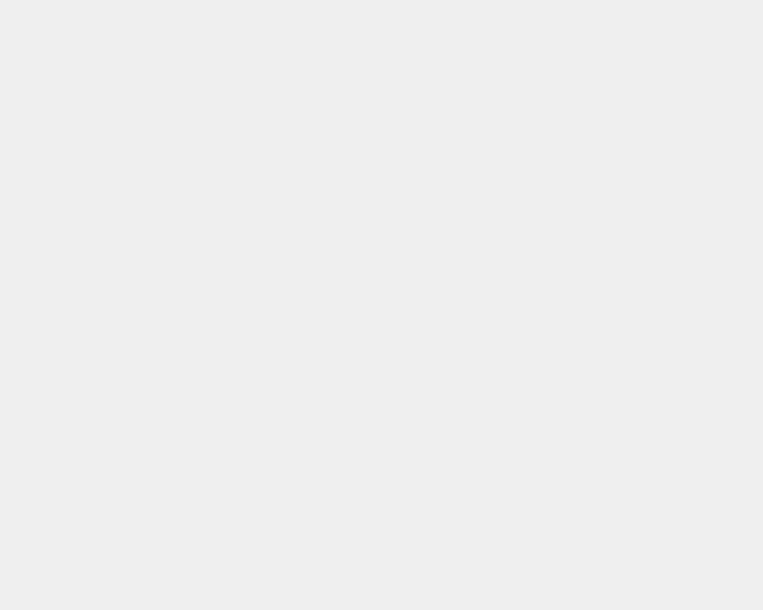
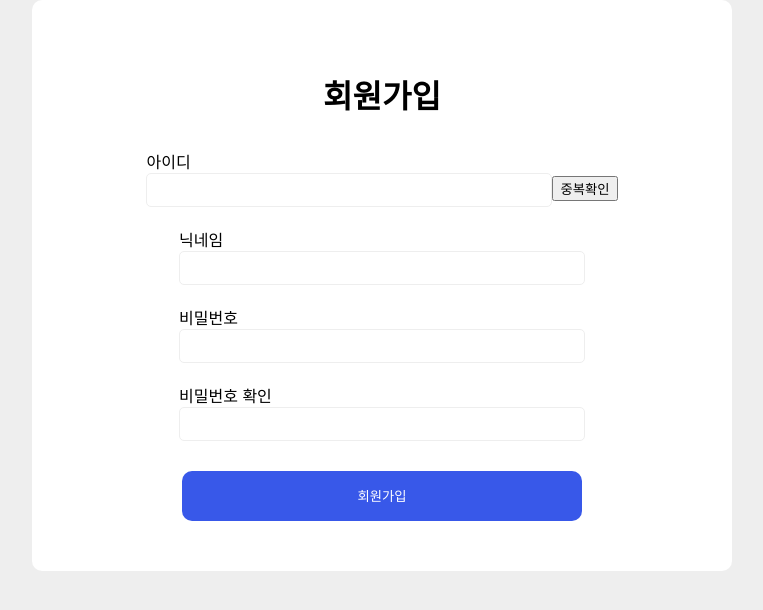
Before and after one commit to Greendeww/Mini_porject_SoSo_react, a React (Create React App) app: page /signin in a window 1280 px wide. Before the commit this address had no page. Shown: the top 610 px of the page, without its empty margins (258-1021 px from the left). Built offline with nearby package versions, Linux system fonts and the light colour scheme.

Commit message:
수정본

```diff
--- a/src/components/homecon/HomeContents.jsx
+++ b/src/components/homecon/HomeContents.jsx
@@ -1,12 +1,23 @@
 import React from 'react'
 import styled from 'styled-components'
+import { useState } from 'react';
+import HomeConModal from '../modal/HomeConModal';
 const HomeContents = () => {
-  return (
-    <Stcontainer>
-        <StConBox>
-            <StImgBox>
+    const [isOpen,setIsOpen] = useState(false)
+    const onClickButton = () => {
+        setIsOpen(true)
+    }
+    console.log(isOpen)
+    return (
+        <>
+        {isOpen ===true ?<HomeConModal open = {isOpen} onClose  = {() =>{
+            setIsOpen(false)
+        }}/>:null}
+        <StConBox >
+            <StImgBox onClick={
+            onClickButton}>
                 <ImageSize>
-                <StImg importance="auto" src="https://i.pinimg.com/564x/d9/c8/25/d9c8256448c3b7c1f8dc190264b1283c.jpg" alt="" />
+                    <StImg src="https://i.pinimg.com/564x/d9/c8/25/d9c8256448c3b7c1f8dc190264b1283c.jpg" alt="" />
                 </ImageSize>
                 <StImgBoxLike>❤️</StImgBoxLike>
             </StImgBox>
@@ -14,14 +25,12 @@ const HomeContents = () => {
                 <span>❤️ 1</span>
             </StLikeBox>
         </StConBox>
-    </Stcontainer>
-  )
+        </>
+    )
 }
 
 export default HomeContents
-const Stcontainer = styled.div`
-    padding: 30px;
-`
+
 
 const StConBox = styled.div`
    border-radius: 15px;
@@ -64,5 +73,4 @@ const StLikeBox = styled.div`
     display: flex;
     justify-content: end;
     align-items: center;
-    padding:  0px 10px;
 `
--- a/src/components/layout/Header.jsx
+++ b/src/components/layout/Header.jsx
@@ -32,7 +32,6 @@ const HeaderContainer = styled.div`
   justify-content: space-between;
   padding: 20px;
   background-color: #fff;
-  margin-bottom: 50px;
 `;
 const StHeaderBox= styled.div`
   display: flex;
@@ -52,5 +51,10 @@ const StButton = styled.button`
     color: #fff;
     border-radius: 10px;
     cursor: pointer;
+    transition: all 0.3s;
+    :hover{
+        background-color: #fff;
+        color:#000
+    }
 
 `
--- /dev/null
+++ b/src/components/modal/HomeConModal.jsx
@@ -0,0 +1,93 @@
+import React from 'react'
+import styled from 'styled-components'
+const HomeConModal = ({onClose}) => {
+    const handleClose = () => {
+        onClose?.();
+    }
+    return (
+        <StModal >
+            <StModalBox>
+                <div>
+                    <StTitButton >
+                        <h1>상세페이지</h1>
+                        <div>
+                        <StButton>수정하기</StButton>
+                        <StButton onClick={handleClose}>이전으로</StButton>
+                        </div>
+                    </StTitButton>
+                    <StImgBox>
+                        <img src="https://i.pinimg.com/564x/d9/c8/25/d9c8256448c3b7c1f8dc190264b1283c.jpg" alt="" />
+                    </StImgBox>
+                    <StTitName>
+                        <h1>제목/닉네임</h1>
+                        <p>❤️ 1</p>
+                    </StTitName>
+                </div>
+                <div>
+                    <StCommentBox>
+                        <input type="text" />
+                        <button>댓글달기</button>
+                    </StCommentBox>
+                    <div>
+                        <p>테스트 텍스트 입니다.</p>
+                    </div>
+                </div>
+            </StModalBox>
+        </StModal>
+    )
+}
+
+export default HomeConModal
+const StModal = styled.div`
+  position: fixed;
+  top: 0;
+  right: 0;
+  bottom: 0;
+  left: 0;
+  z-index: 99;
+  background-color: rgba(0, 0, 0, 0.6);
+  overflow-y: scroll;
+`
+const StModalBox = styled.div`
+  width: 90%;
+  max-width: 800px;
+  padding: 15px;
+  margin: 0 auto;
+  border-radius: 0.3rem;
+  background-color: #fff;
+  /* 팝업이 열릴때 스르륵 열리는 효과 */
+  animation: modal-show 0.3s;
+  overflow: hidden;
+`
+const StTitButton = styled.div`
+    display: flex;
+    justify-content: space-between;
+    align-items: center;
+`
+const StButton = styled.button`
+    margin: 0 5px;
+    width: 150px;
+    height: 40px;
+    border: none;
+    background-color: #3858e9;
+    color: #fff;
+    border-radius: 10px;
+    cursor: pointer;
+    transition: all 0.3s;
+    :hover{
+        background-color: #fff;
+        color:#000
+    }
+    `
+    const StTitName = styled.div`
+    display: flex;
+    justify-content: space-between;
+    align-items: center;
+    `
+    const StImgBox = styled.div`
+        margin: 0 auto;
+    `
+    const StCommentBox = styled.div`
+        display: flex;
+        justify-content: space-between;
+    `
--- a/src/index.css
+++ b/src/index.css
@@ -1,6 +1,7 @@
 body {
   background-color: #eee;
   margin: 0;
+  height: 100%;
   font-family: -apple-system, BlinkMacSystemFont, 'Segoe UI', 'Roboto', 'Oxygen',
     'Ubuntu', 'Cantarell', 'Fira Sans', 'Droid Sans', 'Helvetica Neue',
     sans-serif;
@@ -15,3 +16,6 @@ code {
 p{
   margin: 0;
 }
+html, body {
+
+}
--- a/src/pages/Home.jsx
+++ b/src/pages/Home.jsx
@@ -1,14 +1,23 @@
 import React from "react";
 import HomeContents from "../components/homecon/HomeContents";
 import Header from "../components/layout/Header";
-
+import styled from "styled-components";
 const Home = () => {
-  return (
-    <>
-        <Header/>
-        <HomeContents/>
-    </>
-  );
+    return (
+        <>
+            <Header />
+            <Postcards>
+                <HomeContents />
+                {/* map 함수 돌리실 곳 */}
+            </Postcards>
+        </>
+    );
 };
 
 export default Home;
+
+const Postcards = styled.div`
+  column-count: 4;
+  column-gap: 2em;
+  padding: 30px;
+`
--- a/src/pages/Login.jsx
+++ b/src/pages/Login.jsx
@@ -0,0 +1,60 @@
+import React from 'react'
+import styled from 'styled-components'
+const Login = () => {
+    return (
+        <Back>
+        <StLoginContainer>
+            <h1>로그인</h1>
+            <StInputBox>
+                <p>아이디</p>
+                <StInput type="text" />
+            </StInputBox>
+            <StInputBox>
+                <p>비밀번호</p>
+                <StInput type="text" />
+            </StInputBox>
+            <StInputBox>
+                <p>아직 회원이 아니신가요?</p>
+            </StInputBox>
+            <StButton>로그인</StButton>
+        </StLoginContainer>
+        </Back>
+    )
+}
+
+export default Login
+const Back = styled.div`
+    background-color: #000;
+    width: 100%;
+    height: 100vh;
+`
+const StLoginContainer = styled.div`
+    width: 300px;
+    padding: 50px;
+    background-color: #fff;
+    border-radius: 10px;
+    display: flex;
+    align-items: center;
+    justify-content: center;
+    flex-direction: column;
+    margin: auto;
+
+`
+const StInputBox = styled.div`
+    padding: 10px 0px;
+`
+const StInput = styled.input`
+    width: 280px;
+    height: 30px;
+    border: 1px solid #eee;
+    border-radius: 5px;
+   ;
+`
+const StButton = styled.button`
+    width: 280px;
+    height: 50px;
+    background-color: #3858e9;
+    border: none;
+    color: #fff;
+    border-radius: 10px;
+`
--- a/src/pages/Sign.jsx
+++ b/src/pages/Sign.jsx
@@ -0,0 +1,66 @@
+import React from 'react'
+import styled from 'styled-components'
+const Sign = () => {
+    return (
+        <div>
+            <StSigninContainer>
+                <h1>회원가입</h1>
+                <StInputBox>
+                    <p>아이디</p>
+                    <div>
+                    <StInput type="text" />
+                    <button>중복확인</button>
+                    </div>
+                </StInputBox>
+                <StInputBox>
+                    <p>닉네임</p>
+                    <StInput type="text" />
+                </StInputBox>
+                <StInputBox>
+                    <p>비밀번호</p>
+                    <StInput type="text" />
+                </StInputBox>
+                <StInputBox>
+                    <p>비밀번호 확인</p>
+                    <StInput type="text" />
+                </StInputBox>
+                <StInputBox>
+                </StInputBox>
+                <StButton>회원가입</StButton>
+            </StSigninContainer>
+        </div >
+    )
+}
+
+export default Sign
+
+const StSigninContainer = styled.div`
+    width: 600px;
+    padding: 50px;
+    background-color: #fff;
+    border-radius: 10px;
+    display: flex;
+    align-items: center;
+    justify-content: center;
+    flex-direction: column;
+    margin: auto;
+
+`
+const StInputBox = styled.div`
+    padding: 10px 0px;
+`
+const StInput = styled.input`
+    width: 400px;
+    height: 30px;
+    border: 1px solid #eee;
+    border-radius: 5px;
+   ;
+`
+const StButton = styled.button`
+    width: 400px;
+    height: 50px;
+    background-color: #3858e9;
+    border: none;
+    color: #fff;
+    border-radius: 10px;
+`
--- a/src/shared/Router.jsx
+++ b/src/shared/Router.jsx
@@ -4,6 +4,8 @@ import { BrowserRouter, Route, Routes } from "react-router-dom";
 import AddForm from "../pages/AddForm";
 import Detail from "../pages/Detail";
 import Home from "../pages/Home";
+import Login from "../pages/Login"
+import Sign from "../pages/Sign";
 // 2. Router 라는 함수를 만들고 아래와 같이 작성합니다.
 const Router = () => {
   return (
@@ -12,6 +14,8 @@ const Router = () => {
         <Route path ="/" element = {<Home/>}/>
         <Route path ="/detail:id" element = {<Detail/>}/>
         <Route path ="/addform" element = {<AddForm/>}/>
+        <Route path ="/login" element = {<Login/>}/>
+        <Route path ="/signin" element = {<Sign/>}/>
               </Routes>
     </BrowserRouter>
   );
```
Also changed, not shown: src/redux/modules/comments.js (added).
